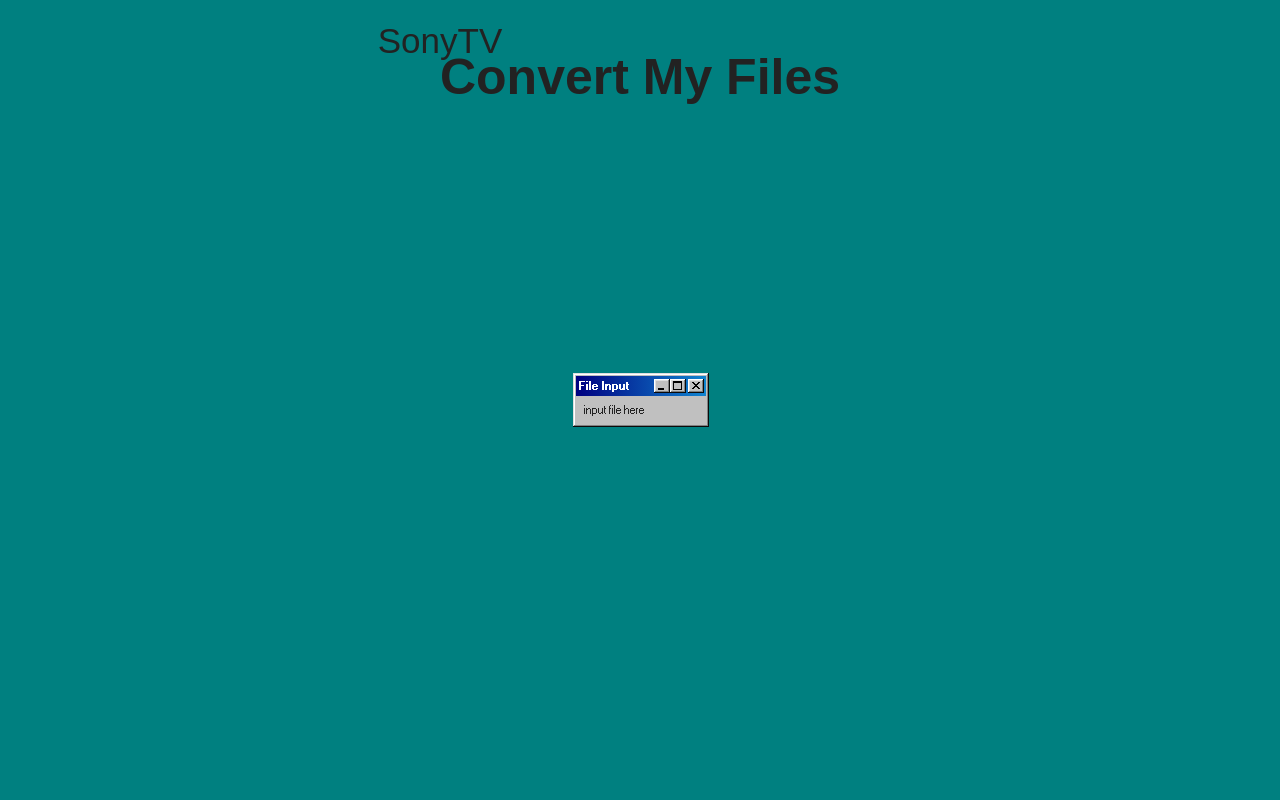
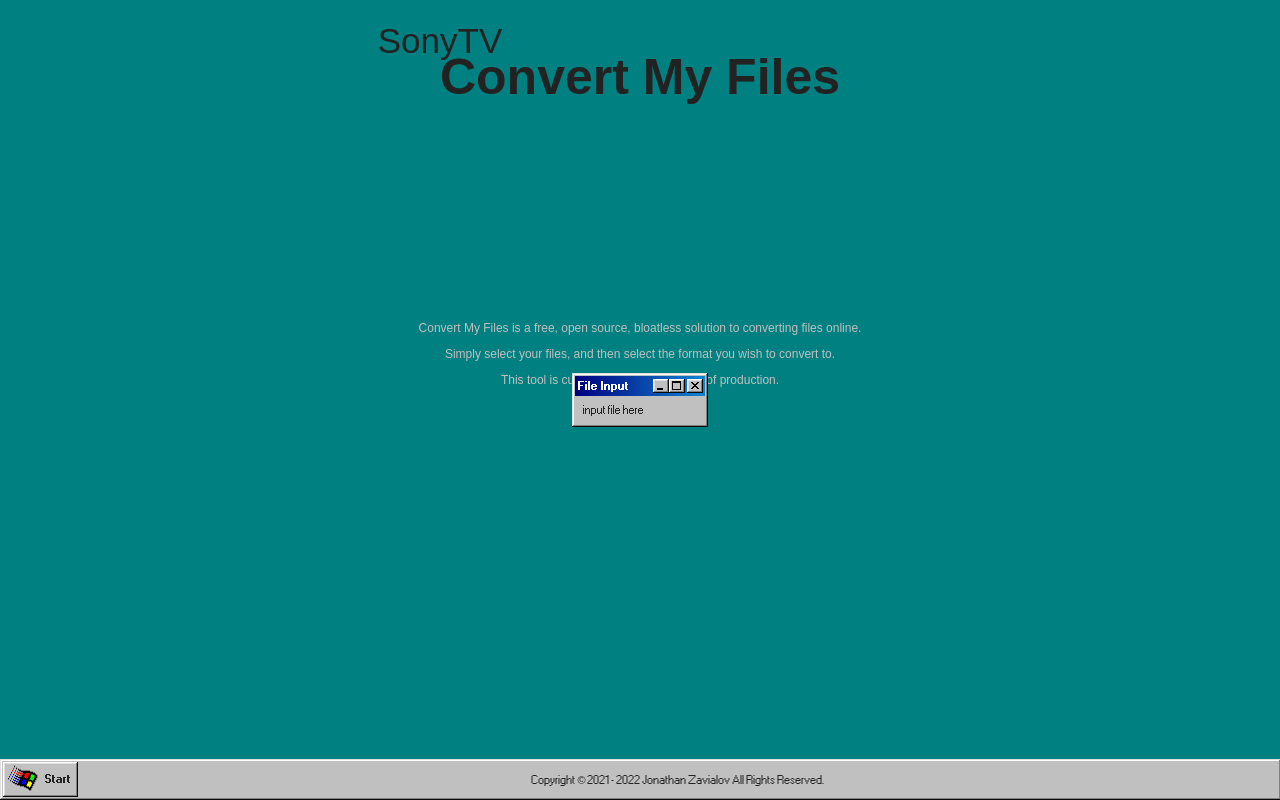
Before and after one commit to JonZavialov/convert, a plain HTML site: page index.html in a window 1280 px wide. Drawn offline with nearby package versions, Linux system fonts and the light colour scheme.

Commit message:
added footer

```diff
--- a/assets/src/HomePage.js
+++ b/assets/src/HomePage.js
@@ -3,4 +3,13 @@ async function initHomePage(){
     fileInputWindow.generate()
     fileInputWindow.render()
     fileInputWindow.center()
+
+    setCopyright()
 }
+
+async function setCopyright(){
+    let d = new Date()
+    let statement = `Copyright © 2021 - ${d.getFullYear()} Jonathan Zavialov All Rights Reserved.`
+    let container = document.getElementsByClassName('copyright')[0]
+    container.innerHTML = statement
+}
--- a/assets/styles/HomePage.css
+++ b/assets/styles/HomePage.css
@@ -1,5 +1,6 @@
 body{
     background-color: #008080;
+    overflow: hidden;
 }
 
 .fileInput{
@@ -32,3 +33,39 @@ body{
 .lowerHeader{
     font-size: 50px;
 }
+
+.description{
+    width: fit-content;
+    margin: auto;
+    text-align: center;
+    color: #c0c0c0;
+    margin-top: 215px;
+}
+
+#taskbar{
+    width: calc(100% - 5px);
+    bottom: 0;
+    position: absolute;
+    height: 35px;
+    transform: translate(-8px);
+    display: flex;
+}
+
+#taskbar button{
+    display: flex;
+    padding: 0;
+}
+
+#taskbar button img{
+    width: 32px;
+    margin-left: 4px;
+}
+
+#taskbar button p{
+    margin-left: 6px;
+    font-weight: bold;
+}
+
+.copyright{
+    margin: auto;
+}
--- a/index.html
+++ b/index.html
@@ -5,8 +5,8 @@
     <meta http-equiv="X-UA-Compatible" content="IE=edge">
     <meta name="viewport" content="width=device-width, initial-scale=1.0">
     <script src="/assets/src/HomePage.js"></script>
-    <script src="/assets/src/window.js"></script>
-    <script src="/assets/src/utils.js"></script>
+    <script src="/assets/src/Window.js"></script>
+    <script src="/assets/src/Utils.js"></script>
     <link rel="stylesheet" href="/assets/styles/HomePage.css">
     <link rel="stylesheet" href="https://unpkg.com/98.css">
     <link rel="shortcut icon" href="/assets/images/favicon.ico"/>
@@ -23,7 +23,17 @@
         <h2 class="upperHeader">SonyTV</h2>
         <h1 class="lowerHeader">Convert My Files</h1>
     </div>
-    <div class="description"></div>
-    <div class="footer"></div>
+    <div class="description">
+        <p>Convert My Files is a free, open source, bloatless solution to converting files online.</p>
+        <p>Simply select your files, and then select the format you wish to convert to.</p>
+        <p>This tool is currently in the beta phase of production.</p>
+    </div>
+    <div class="window" id="taskbar">
+        <button>
+            <img src="/assets/images/startButton.png" alt="start button icon">
+            <p>Start</p>
+        </button>
+        <p class="copyright"></p>
+    </div>
 </body>
 </html>
```
Also changed, not shown: assets/images/startButton.png (added).
